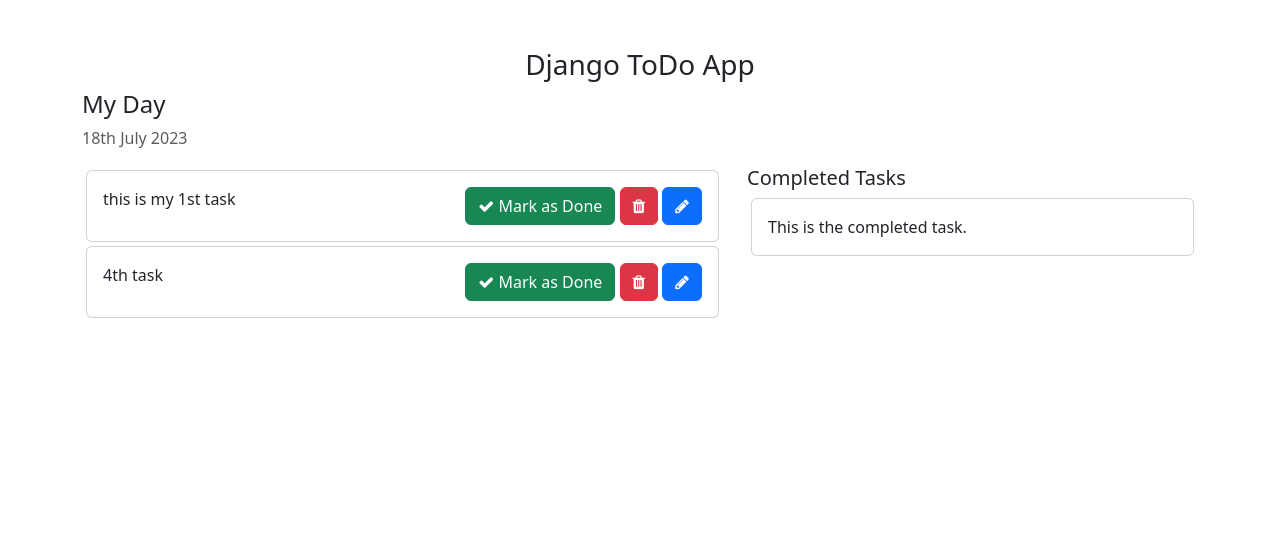
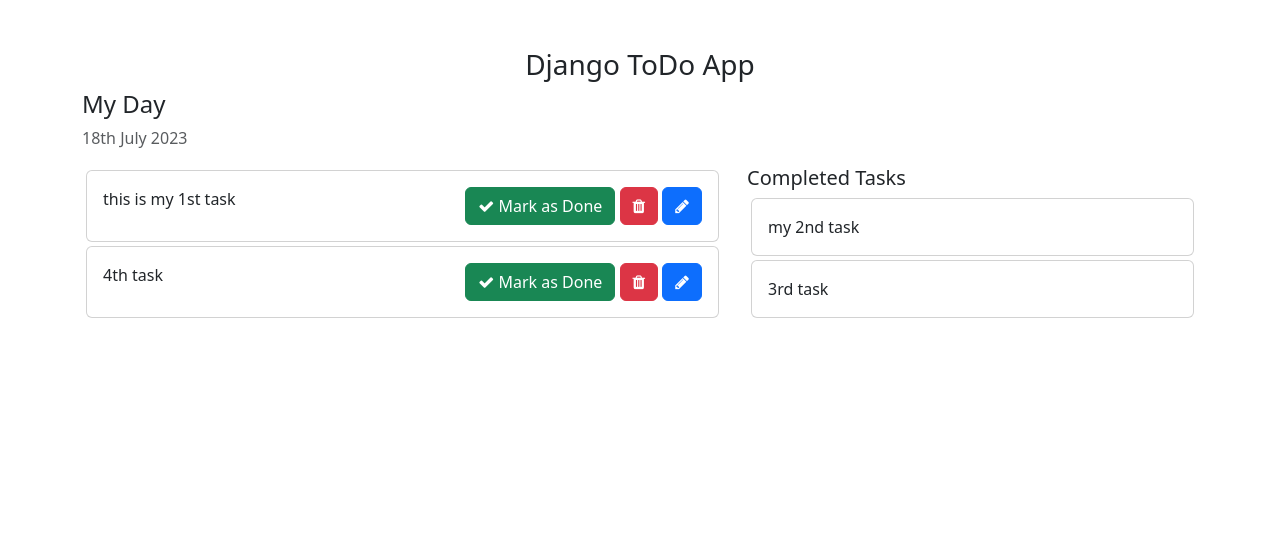
Before and after one commit to Shasikala1/todo, a Django app: page /home/ in a window 1280 px wide. Shown: the top 557 px of the page. Run offline with Django 4.2, Linux system fonts and the light colour scheme; data comes from the database, SQL or seed files in the repository; both versions use the stored data as it was after the commit.

Commit message:
completed task task functionality

```diff
--- a/template/testapp/home.html
+++ b/template/testapp/home.html
@@ -43,11 +43,13 @@
             <div class="col-md-5 col-lg-5">
                 <h5>Completed Tasks</h5>
                 <!-- List of all the tasks that have completed -->
+                {% for i in completed_tasks %}
                 <div class="card m-1">
                     <div class="card-body">
-                        This is the completed task.
+                        {{i.task}}
                     </div>
                 </div>
+                {% endfor %}
             </div>
         </div>
         <div class="row">
--- a/testapp/views.py
+++ b/testapp/views.py
@@ -4,9 +4,11 @@
 
 
 def home(request):
-    tasks=Task.objects.filter(is_completed=False) # it filters all the tasks which are not completed
+    tasks=Task.objects.filter(is_completed=False)
+    completed_tasks=Task.objects.filter(is_completed=True)# it filters all the tasks which are not completed
     context={
-        'tasks':tasks
+        'tasks':tasks,
+        'completed_tasks':completed_tasks
     }
 
     return render(request,'testapp/home.html',context)
```
Also changed, not shown: db.sqlite3.
